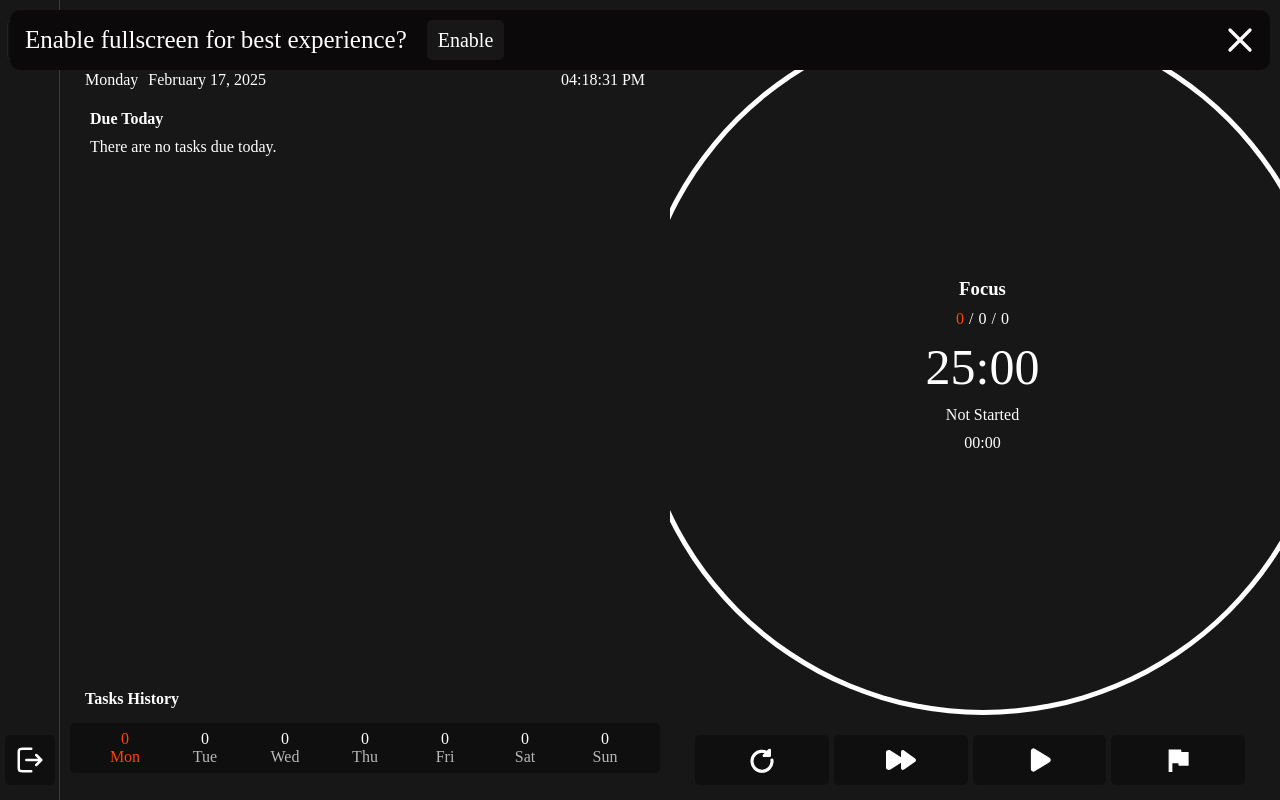
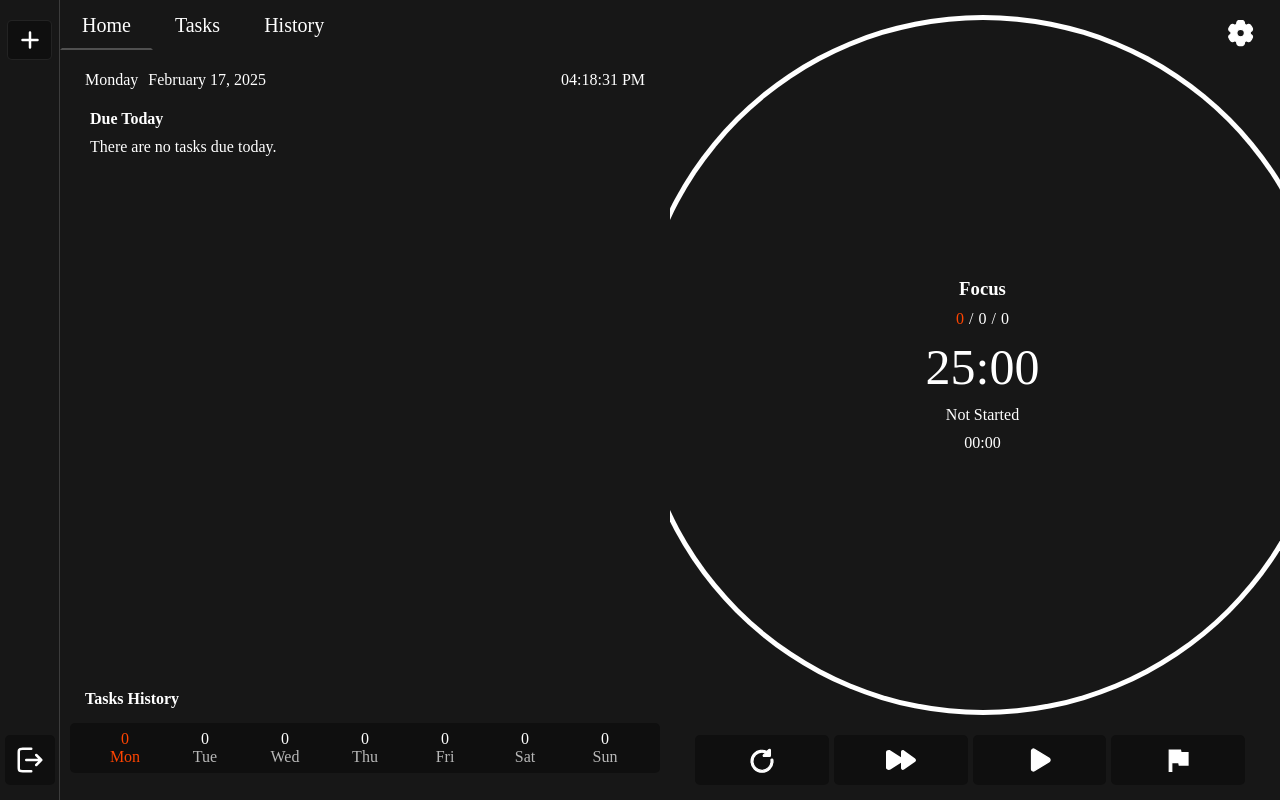
Before and after one commit to Stefan0712/get-it-done, a React (Create React App) app: page / in a window 1280 px wide. Built offline with nearby package versions, Linux system fonts and the light colour scheme; a web font is replaced by a local one.

Commit message:
Added back the conditions from App.js that I removed for testing the new modal

```diff
--- a/src/App.js
+++ b/src/App.js
@@ -51,7 +51,7 @@ function App() {
 
   return (
     <div className="App">
-      {true ? <FullScreenModal closeModal={()=>setShowFullscreenModal(false)} /> : null}
+      {showFullscreenModal && window.innerWidth < 1000 && settings.showFullScreenPrompt ? <FullScreenModal closeModal={()=>setShowFullscreenModal(false)} /> : null}
       <SideMenu />
       <MainPanel />
       <Pomodoro />
```
Also changed, not shown: src/components/common/FullScreenModal/FullScreenModal.js (line endings or trailing spaces).
